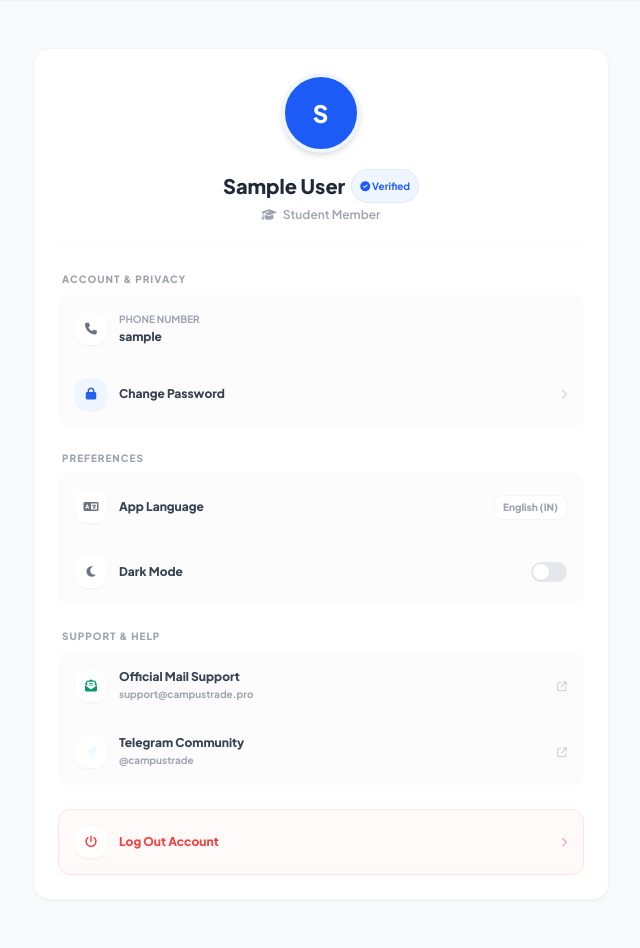
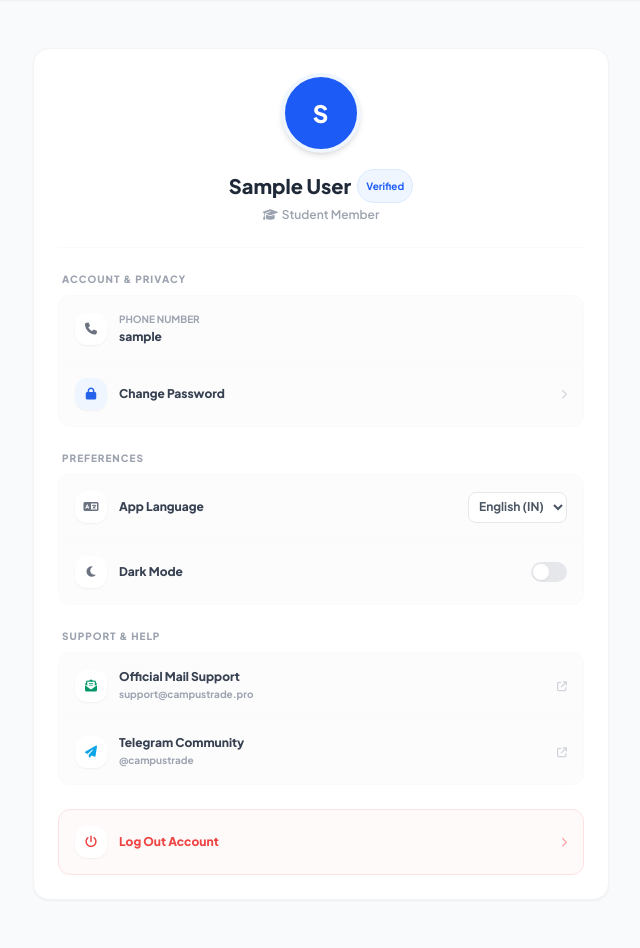
Before and after one commit to priyanshu1815/CampusTrade, a Flask app: page /profile in a window 1280 px wide. Shown: the part 114-1062 px from the top of the page, without its empty margins (319-959 px from the left). Run offline with Flask 3, Linux system fonts and the light colour scheme; the visitor is signed in with stand-in values (Sample User, id 1); data that the repository does not hold is empty; some libraries are stand-ins or nearby versions.

Commit message:
Implement professional global translation architecture and fixed bi-directional switch dark mode state tracking toggle sync layout parameters

```diff
--- a/app.py
+++ b/app.py
@@ -595,20 +595,30 @@ def profile():
         flash('Please login to view your profile!', 'warning')
         return redirect(url_for('login'))
 
-    # Database se user ka phone aur baaki details check karte hain
     try:
         db = get_db()
         cursor = db.cursor(cursor_factory=DictCursor)
-        cursor.execute("SELECT name, phone, role FROM users WHERE id = %s", (user_id,))
+
+        # Users table se saari details fetch karte hain
+        cursor.execute("SELECT * FROM users WHERE id = %s", (user_id,))
         user_data = cursor.fetchone()
         cursor.close()
 
         if user_data:
-            session['user_name'] = user_data['name']
-            session['user_phone'] = user_data['phone'] if user_data['phone'] else 'No Mobile Linked'
-            session['user_role'] = user_data['role']
+            session['user_name'] = user_data.get('name', 'Campus User')
+            session['user_role'] = user_data.get('role', 'student')
+
+            # Phone column ka exact matching fallback checking
+            phone = user_data.get('phone') or user_data.get('mobile') or user_data.get('phone_number') or session.get('phone', '')
+            session['user_phone'] = phone if phone else 'No Mobile Linked'
+
     except Exception as e:
         print("Profile route database error:", e)
+        # Fallback if query fails completely
+        if 'user_phone' not in session:
+            session['user_phone'] = session.get('phone', 'No Mobile Linked')
+
+    return render_template('profile.html')
 
     return render_template('profile.html')
 
--- a/templates/base.html
+++ b/templates/base.html
@@ -358,6 +358,87 @@
         </a>
     </div>
 
+    <script>
+        // Global Multi-Language Dictionary
+        const translations = {
+            'en': {
+                'nav_home': 'Home',
+                'nav_listings': 'Listings',
+                'nav_profile': 'Profile',
+                'verified_badge': 'Verified',
+                'student_member': 'Student Member',
+                'property_owner': 'Property Owner',
+                'account_privacy': 'Account & Privacy',
+                'phone_title': 'Phone Number',
+                'change_pass': 'Change Password',
+                'preferences': 'Preferences',
+                'app_lang': 'App Language',
+                'dark_mode': 'Dark Mode',
+                'support_help': 'Support & Help',
+                'mail_support': 'Official Mail Support',
+                'tg_community': 'Telegram Community',
+                'logout_acc': 'Log Out Account'
+            },
+            'hi': {
+                'nav_home': 'होम',
+                'nav_listings': 'मेरी लिस्टिंग्स',
+                'nav_profile': 'प्रोफ़ाइल',
+                'verified_badge': 'सत्यापित',
+                'student_member': 'छात्र सदस्य',
+                'property_owner': 'प्रॉपर्टी ओनर',
+                'account_privacy': 'खाता और गोपनीयता',
+                'phone_title': 'फ़ोन नंबर',
+                'change_pass': 'पासवर्ड बदलें',
+                'preferences': 'वरीयताएँ',
+                'app_lang': 'ऐप की भाषा',
+                'dark_mode': 'डार्क मोड',
+                'support_help': 'सहायता और सपोर्ट',
+                'mail_support': 'आधिकारिक मेल सपोर्ट',
+                'tg_community': 'टेलीग्राम कम्युनिटी',
+                'logout_acc': 'खाता लॉग आउट करें'
+            }
+        };
+
+        function applyGlobalLanguage(lang) {
+            localStorage.setItem('appLanguage', lang);
+            document.querySelectorAll('[data-translate]').forEach(el => {
+                const key = el.getAttribute('data-translate');
+                if (translations[lang] && translations[lang][key]) {
+                    el.innerText = translations[lang][key];
+                }
+            });
+        }
+
+        function applyGlobalDarkMode(isDark) {
+            const body = document.body;
+            // Global Tailwind dynamic check fallback or direct color override
+            if (isDark) {
+                document.documentElement.classList.add('dark');
+                body.style.backgroundColor = "#111827";
+                body.style.color = "#ffffff";
+                localStorage.setItem('globalTheme', 'dark');
+            } else {
+                document.documentElement.classList.remove('dark');
+                body.style.backgroundColor = "";
+                body.style.color = "";
+                localStorage.setItem('globalTheme', 'light');
+            }
+        }
+
+        // Page load hote hi set karo configurations
+        document.addEventListener("DOMContentLoaded", function () {
+            const savedTheme = localStorage.getItem('globalTheme');
+            if (savedTheme === 'dark') {
+                applyGlobalDarkMode(true);
+            } else {
+                applyGlobalDarkMode(false);
+            }
+
+            const savedLang = localStorage.getItem('appLanguage') || 'en';
+            applyGlobalLanguage(savedLang);
+        });
+    </script>
+
 </body>
 
 </html>
--- a/templates/profile.html
+++ b/templates/profile.html
@@ -2,27 +2,30 @@
 
 {% block content %}
 <div id="profile-main-card"
-    class="max-w-xl mx-auto my-6 sm:my-12 p-6 bg-white border border-gray-100 rounded-2xl shadow-sm transition-all duration-300">
+    class="max-w-xl mx-auto my-6 sm:my-12 p-6 bg-white dark:bg-gray-800 border border-gray-100 dark:border-gray-700 rounded-2xl shadow-sm transition-all duration-300">
 
-    <div class="flex flex-col items-center text-center pb-6 border-b border-gray-50">
+    <div class="flex flex-col items-center text-center pb-6 border-b border-gray-50 dark:border-gray-700">
         <div
-            class="w-20 h-20 rounded-full bg-[#1d5bf7] text-white flex items-center justify-center text-2xl font-black shadow-md tracking-wider mb-4 border-4 border-blue-50">
+            class="w-20 h-20 rounded-full bg-[#1d5bf7] text-white flex items-center justify-center text-2xl font-black shadow-md tracking-wider mb-4 border-4 border-blue-50 dark:border-gray-700">
             <span id="avatar-initials">U</span>
         </div>
 
-        <h2 id="text-user-name" class="text-xl font-black text-gray-800 flex items-center gap-1.5 justify-center">
+        <h2 class="text-xl font-black text-gray-800 dark:text-white flex items-center gap-1.5 justify-center">
             <span id="profile-name">{{ session.get('user_name', 'Campus User') }}</span>
             <span
-                class="bg-blue-50 text-[#1d5bf7] text-[10px] font-bold px-2 py-0.5 rounded-full border border-blue-100">
-                <i class="fa-solid fa-circle-check text-[10px]"></i> Verified
+                class="bg-blue-50 dark:bg-blue-900/40 text-[#1d5bf7] dark:text-blue-400 text-[10px] font-bold px-2 py-0.5 rounded-full border border-blue-100 dark:border-blue-800"
+                data-translate="verified_badge">
+                Verified
             </span>
         </h2>
 
-        <p class="text-xs font-semibold text-gray-400 mt-1">
+        <p class="text-xs font-semibold text-gray-400 dark:text-gray-300 mt-1">
             {% if session.get('user_role', '')|lower == 'owner' %}
-            <i class="fa-solid fa-hotel text-blue-500 mr-1"></i> Property Owner
+            <i class="fa-solid fa-hotel text-blue-500 mr-1"></i><span data-translate="property_owner">Property
+                Owner</span>
             {% else %}
-            <i class="fa-solid fa-graduation-cap text-gray-400 mr-1"></i> Student Member
+            <i class="fa-solid fa-graduation-cap text-gray-400 mr-1"></i><span data-translate="student_member">Student
+                Member</span>
             {% endif %}
         </p>
     </div>
@@ -30,44 +33,46 @@
     <div class="space-y-6 mt-6">
 
         <div>
-            <span class="text-[10px] font-black text-gray-400 uppercase tracking-widest block mb-2 px-1">Account &
-                Privacy</span>
-            <div class="rounded-xl overflow-hidden border border-gray-50 divide-y divide-gray-50">
+            <span class="text-[10px] font-black text-gray-400 uppercase tracking-widest block mb-2 px-1"
+                data-translate="account_privacy">Account & Privacy</span>
+            <div
+                class="rounded-xl overflow-hidden border border-gray-50 dark:border-gray-700 divide-y divide-gray-50 dark:divide-gray-700">
 
-                <div class="p-4 flex items-center justify-between bg-gray-50/50">
+                <div class="p-4 flex items-center justify-between bg-gray-50/50 dark:bg-gray-700/30">
                     <div class="flex items-center gap-3">
                         <div
-                            class="w-8 h-8 rounded-xl bg-white text-gray-500 flex items-center justify-center text-xs shadow-sm">
+                            class="w-8 h-8 rounded-xl bg-white dark:bg-gray-800 text-gray-500 dark:text-gray-300 flex items-center justify-center text-xs shadow-sm">
                             <i class="fa-solid fa-phone"></i></div>
                         <div>
-                            <p class="text-[10px] text-gray-400 font-bold uppercase">Phone Number</p>
-                            <p id="text-phone" class="text-xs font-extrabold text-gray-700 mt-0.5">
-                                {{ session.get('user_phone', session.get('phone', 'No Mobile Linked')) }}
+                            <p class="text-[10px] text-gray-400 font-bold uppercase" data-translate="phone_title">Phone
+                                Number</p>
+                            <p class="text-xs font-extrabold text-gray-700 dark:text-gray-200 mt-0.5">
+                                {{ session.get('user_phone', 'No Mobile Linked') }}
                             </p>
                         </div>
                     </div>
                 </div>
 
-                <div class="p-4 bg-gray-50/50">
+                <div class="p-4 bg-gray-50/50 dark:bg-gray-700/30">
                     <button onclick="togglePasswordSection()"
                         class="w-full flex items-center justify-between transition outline-none border-none bg-transparent p-0 cursor-pointer">
                         <div class="flex items-center gap-3">
                             <div
-                                class="w-8 h-8 rounded-xl bg-blue-50 text-blue-600 flex items-center justify-center text-xs shadow-sm">
+                                class="w-8 h-8 rounded-xl bg-blue-50 dark:bg-blue-900/50 text-blue-600 dark:text-blue-400 flex items-center justify-center text-xs shadow-sm">
                                 <i class="fa-solid fa-lock"></i></div>
-                            <span id="text-pass-label" class="text-xs font-extrabold text-gray-700">Change
-                                Password</span>
+                            <span class="text-xs font-extrabold text-gray-700 dark:text-gray-200"
+                                data-translate="change_pass">Change Password</span>
                         </div>
                         <i id="pass-arrow"
                             class="fa-solid fa-chevron-right text-[10px] text-gray-300 transition-transform"></i>
                     </button>
 
                     <form id="password-form-block" method="POST" action="/update_password"
-                        class="hidden mt-4 pt-4 border-t border-gray-100 space-y-3">
+                        class="hidden mt-4 pt-4 border-t border-gray-100 dark:border-gray-700 space-y-3">
                         <input type="password" name="current_password" required placeholder="Current Password"
-                            class="w-full text-xs p-3 bg-white border border-gray-200 rounded-xl outline-none focus:border-blue-500">
+                            class="w-full text-xs p-3 bg-white dark:bg-gray-800 border border-gray-200 dark:border-gray-600 rounded-xl outline-none">
                         <input type="password" name="new_password" required placeholder="New Password"
-                            class="w-full text-xs p-3 bg-white border border-gray-200 rounded-xl outline-none focus:border-blue-500">
+                            class="w-full text-xs p-3 bg-white dark:bg-gray-800 border border-gray-200 dark:border-gray-600 rounded-xl outline-none">
                         <button type="submit"
                             class="w-full bg-[#1d5bf7] text-white font-bold text-xs py-2.5 rounded-xl hover:bg-blue-600 transition shadow-sm">Update
                             Password</button>
@@ -77,30 +82,35 @@
         </div>
 
         <div>
-            <span
-                class="text-[10px] font-black text-gray-400 uppercase tracking-widest block mb-2 px-1">Preferences</span>
-            <div class="rounded-xl overflow-hidden border border-gray-50 divide-y divide-gray-50">
-                <div class="p-4 flex items-center justify-between bg-gray-50/50 cursor-pointer"
-                    onclick="changeLanguage()">
+            <span class="text-[10px] font-black text-gray-400 uppercase tracking-widest block mb-2 px-1"
+                data-translate="preferences">Preferences</span>
+            <div
+                class="rounded-xl overflow-hidden border border-gray-50 dark:border-gray-700 divide-y divide-gray-50 dark:divide-gray-700">
+
+                <div class="p-4 flex items-center justify-between bg-gray-50/50 dark:bg-gray-700/30">
                     <div class="flex items-center gap-3">
                         <div
-                            class="w-8 h-8 rounded-xl bg-white text-gray-500 flex items-center justify-center text-xs shadow-sm">
+                            class="w-8 h-8 rounded-xl bg-white dark:bg-gray-800 text-gray-500 dark:text-gray-300 flex items-center justify-center text-xs shadow-sm">
                             <i class="fa-solid fa-language"></i></div>
-                        <span id="text-lang-label" class="text-xs font-extrabold text-gray-700">App Language</span>
+                        <span class="text-xs font-extrabold text-gray-700 dark:text-gray-200"
+                            data-translate="app_lang">App Language</span>
                     </div>
-                    <span id="current-lang"
-                        class="text-[10px] font-black text-gray-400 bg-white border border-gray-100 px-2 py-1 rounded-lg">English
-                        (IN)</span>
+                    <select id="lang-select" onchange="switchLanguage(this.value)"
+                        class="text-xs font-bold text-gray-600 dark:text-gray-200 bg-white dark:bg-gray-800 border border-gray-200 dark:border-gray-600 p-1.5 rounded-lg outline-none cursor-pointer">
+                        <option value="en">English (IN)</option>
+                        <option value="hi">Hindi (IN)</option>
+                    </select>
                 </div>
 
-                <div class="p-4 flex items-center justify-between bg-gray-50/50">
+                <div class="p-4 flex items-center justify-between bg-gray-50/50 dark:bg-gray-700/30">
                     <div class="flex items-center gap-3">
                         <div
-                            class="w-8 h-8 rounded-xl bg-white text-gray-500 flex items-center justify-center text-xs shadow-sm">
+                            class="w-8 h-8 rounded-xl bg-white dark:bg-gray-800 text-gray-500 dark:text-gray-300 flex items-center justify-center text-xs shadow-sm">
                             <i class="fa-solid fa-moon"></i></div>
-                        <span id="text-dark-label" class="text-xs font-extrabold text-gray-700">Dark Mode</span>
+                        <span class="text-xs font-extrabold text-gray-700 dark:text-gray-200"
+                            data-translate="dark_mode">Dark Mode</span>
                     </div>
-                    <div onclick="toggleDarkMode()" id="dark-toggle-bg"
+                    <div onclick="handleToggleClick()" id="dark-toggle-bg"
                         class="w-9 h-5 bg-gray-200 rounded-full relative p-0.5 cursor-pointer transition-colors duration-200">
                         <div id="dark-toggle-circle"
                             class="w-4 h-4 bg-white rounded-full shadow-sm transition-transform duration-200"></div>
@@ -110,31 +120,33 @@
         </div>
 
         <div>
-            <span class="text-[10px] font-black text-gray-400 uppercase tracking-widest block mb-2 px-1">Support &
-                Help</span>
-            <div class="rounded-xl overflow-hidden border border-gray-50 divide-y divide-gray-50">
+            <span class="text-[10px] font-black text-gray-400 uppercase tracking-widest block mb-2 px-1"
+                data-translate="support_help">Support & Help</span>
+            <div
+                class="rounded-xl overflow-hidden border border-gray-50 dark:border-gray-700 divide-y divide-gray-50 dark:divide-gray-700">
                 <a href="mailto:support@campustrade.pro"
-                    class="p-4 flex items-center justify-between bg-gray-50/50 hover:bg-gray-100/50 transition">
+                    class="p-4 flex items-center justify-between bg-gray-50/50 dark:bg-gray-700/30 hover:bg-gray-100 dark:hover:bg-gray-700 transition">
                     <div class="flex items-center gap-3">
                         <div
-                            class="w-8 h-8 rounded-xl bg-white text-emerald-600 flex items-center justify-center text-xs shadow-sm">
+                            class="w-8 h-8 rounded-xl bg-white dark:bg-gray-800 text-emerald-600 flex items-center justify-center text-xs shadow-sm">
                             <i class="fa-solid fa-envelope-open-text"></i></div>
                         <div>
-                            <p id="text-mail-support" class="text-xs font-extrabold text-gray-700">Official Mail Support
-                            </p>
+                            <p class="text-xs font-extrabold text-gray-700 dark:text-gray-200"
+                                data-translate="mail_support">Official Mail Support</p>
                             <p class="text-[10px] font-bold text-gray-400 mt-0.5">support@campustrade.pro</p>
                         </div>
                     </div>
                     <i class="fa-solid fa-arrow-up-right-from-square text-[10px] text-gray-300"></i>
                 </a>
                 <a href="https://t.me/campustrade" target="_blank"
-                    class="p-4 flex items-center justify-between bg-gray-50/50 hover:bg-gray-100/50 transition">
+                    class="p-4 flex items-center justify-between bg-gray-50/50 dark:bg-gray-700/30 hover:bg-gray-100 dark:hover:bg-gray-700 transition">
                     <div class="flex items-center gap-3">
                         <div
-                            class="w-8 h-8 rounded-xl bg-white text-sky-50 flex items-center justify-center text-xs shadow-sm">
+                            class="w-8 h-8 rounded-xl bg-white dark:bg-gray-800 text-sky-500 flex items-center justify-center text-xs shadow-sm">
                             <i class="fa-solid fa-paper-plane"></i></div>
                         <div>
-                            <p id="text-tg-support" class="text-xs font-extrabold text-gray-700">Telegram Community</p>
+                            <p class="text-xs font-extrabold text-gray-700 dark:text-gray-200"
+                                data-translate="tg_community">Telegram Community</p>
                             <p class="text-[10px] font-bold text-gray-400 mt-0.5">@campustrade</p>
                         </div>
                     </div>
@@ -150,7 +162,7 @@
                     <div
                         class="w-8 h-8 rounded-xl bg-white text-red-500 flex items-center justify-center text-xs shadow-sm">
                         <i class="fa-solid fa-power-off"></i></div>
-                    <span class="text-xs font-black text-red-500">Log Out Account</span>
+                    <span class="text-xs font-black text-red-500" data-translate="logout_acc">Log Out Account</span>
                 </div>
                 <i class="fa-solid fa-chevron-right text-[10px] text-red-300"></i>
             </a>
@@ -161,87 +173,47 @@
 
 <script>
     document.addEventListener("DOMContentLoaded", function () {
-        const nameElement = document.getElementById("profile-name");
-        if (nameElement) {
-            const nameText = nameElement.innerText.trim();
-            if (nameText.length > 0) {
-                document.getElementById("avatar-initials").innerText = nameText.charAt(0).toUpperCase();
-            }
-        }
+        const nameText = document.getElementById("profile-name")?.innerText.trim() || "";
+        if (nameText) document.getElementById("avatar-initials").innerText = nameText.charAt(0).toUpperCase();
 
-        if (localStorage.getItem('profileTheme') === 'dark') {
-            applyDarkUI(true);
-        }
+        // Sync toggles and select states on mount
+        const currentTheme = localStorage.getItem('globalTheme') === 'dark';
+        updateToggleUI(currentTheme);
+
+        const currentLang = localStorage.getItem('appLanguage') || 'en';
+        document.getElementById("lang-select").value = currentLang;
     });
 
     function togglePasswordSection() {
-        const formBlock = document.getElementById("password-form-block");
-        const arrow = document.getElementById("pass-arrow");
-        formBlock.classList.toggle("hidden");
-        arrow.classList.toggle("rotate-90");
+        document.getElementById("password-form-block").classList.toggle("hidden");
+        document.getElementById("pass-arrow").classList.toggle("rotate-90");
     }
 
-    function changeLanguage() {
-        const currentLangSpan = document.getElementById("current-lang");
-        if (currentLangSpan.innerText.includes("English")) {
-            currentLangSpan.innerText = "Hindi (IN)";
-        } else {
-            currentLangSpan.innerText = "English (IN)";
-        }
+    function switchLanguage(lang) {
+        applyGlobalLanguage(lang);
     }
 
-    function toggleDarkMode() {
-        const mainCard = document.getElementById("profile-main-card");
-        if (mainCard.classList.contains('bg-white')) {
-            localStorage.setItem('profileTheme', 'dark');
-            applyDarkUI(true);
-        } else {
-            localStorage.setItem('profileTheme', 'light');
-            applyDarkUI(false);
-        }
+    function handleToggleClick() {
+        const isCurrentlyDark = localStorage.getItem('globalTheme') === 'dark';
+        const targetState = !isCurrentlyDark;
+
+        applyGlobalDarkMode(targetState);
+        updateToggleUI(targetState);
     }
 
-    function applyDarkUI(isDark) {
-        const mainCard = document.getElementById("profile-main-card");
+    function updateToggleUI(isDark) {
         const toggleBg = document.getElementById("dark-toggle-bg");
         const toggleCircle = document.getElementById("dark-toggle-circle");
-
-        const titleName = document.getElementById("text-user-name");
-        const phoneText = document.getElementById("text-phone");
-        const passLabel = document.getElementById("text-pass-label");
-        const langLabel = document.getElementById("text-lang-label");
-        const darkLabel = document.getElementById("text-dark-label");
-        const mailSup = document.getElementById("text-mail-support");
-        const tgSup = document.getElementById("text-tg-support");
+        if (!toggleBg || !toggleCircle) return;
 
         if (isDark) {
-            mainCard.style.backgroundColor = "#111827";
-            mainCard.style.borderColor = "#374151";
             toggleBg.classList.remove('bg-gray-200');
             toggleBg.classList.add('bg-blue-600');
             toggleCircle.classList.add('translate-x-4');
-
-            if (titleName) titleName.style.color = "#ffffff";
-            if (phoneText) phoneText.style.color = "#e5e7eb";
-            if (passLabel) passLabel.style.color = "#e5e7eb";
-            if (langLabel) langLabel.style.color = "#e5e7eb";
-            if (darkLabel) darkLabel.style.color = "#e5e7eb";
-            if (mailSup) mailSup.style.color = "#e5e7eb";
-            if (tgSup) tgSup.style.color = "#e5e7eb";
         } else {
-            mainCard.style.backgroundColor = "#ffffff";
-            mainCard.style.borderColor = "#f3f4f6";
             toggleBg.classList.remove('bg-blue-600');
             toggleBg.classList.add('bg-gray-200');
             toggleCircle.classList.remove('translate-x-4');
-
-            if (titleName) titleName.style.color = "#1f2937";
-            if (phoneText) phoneText.style.color = "#374151";
-            if (passLabel) passLabel.style.color = "#374151";
-            if (langLabel) langLabel.style.color = "#374151";
-            if (darkLabel) darkLabel.style.color = "#374151";
-            if (mailSup) mailSup.style.color = "#374151";
-            if (tgSup) tgSup.style.color = "#374151";
         }
     }
 </script>
```
